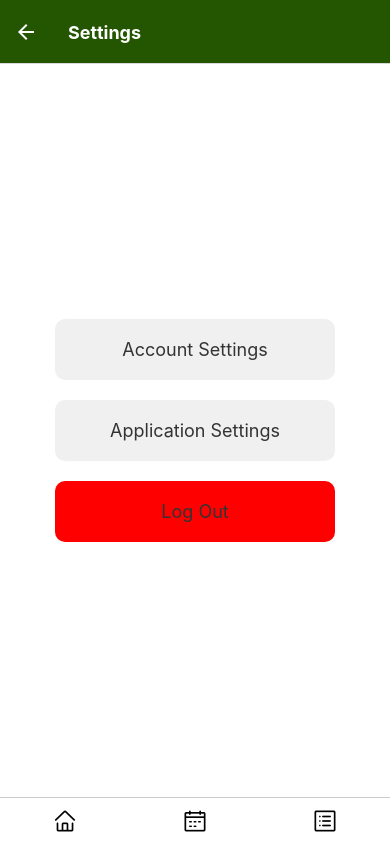
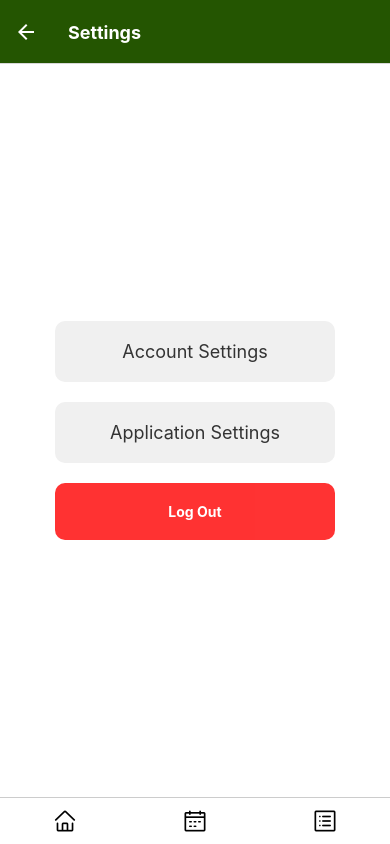
Before and after one commit to Lucrested/Mihnaty, a React Native app in the folder client/: screen /Settings in a window 390 px wide. Built offline with nearby package versions, Linux system fonts and the light colour scheme.

Commit message:
logout styling

```diff
--- a/client/pages/SettingsHomePage.js
+++ b/client/pages/SettingsHomePage.js
@@ -30,7 +30,7 @@ const SettingsHomePage = ({ navigation }) => {
         <Text style={styles.buttonText}>Application Settings</Text>
       </TouchableOpacity>
       <TouchableOpacity style={styles.logout} onPress={handleLogOut}>
-        <Text style={styles.buttonText}>Log Out</Text>
+        <Text style={styles.logoutText}>Log Out</Text>
       </TouchableOpacity>
     </View>
   );
@@ -58,6 +58,11 @@ const styles = StyleSheet.create({
     fontSize: 18,
     color: "#333",
   },
+  logoutText: {
+    fontSize: "18",
+    color: "white",
+    fontWeight: "bold",
+  },
   logout: {
     width: "80%",
     padding: 20,
@@ -67,6 +72,7 @@ const styles = StyleSheet.create({
     backgroundColor: "red",
     borderRadius: 10,
     elevation: 3,
+    opacity: 0.8,
   },
 });
 
```
